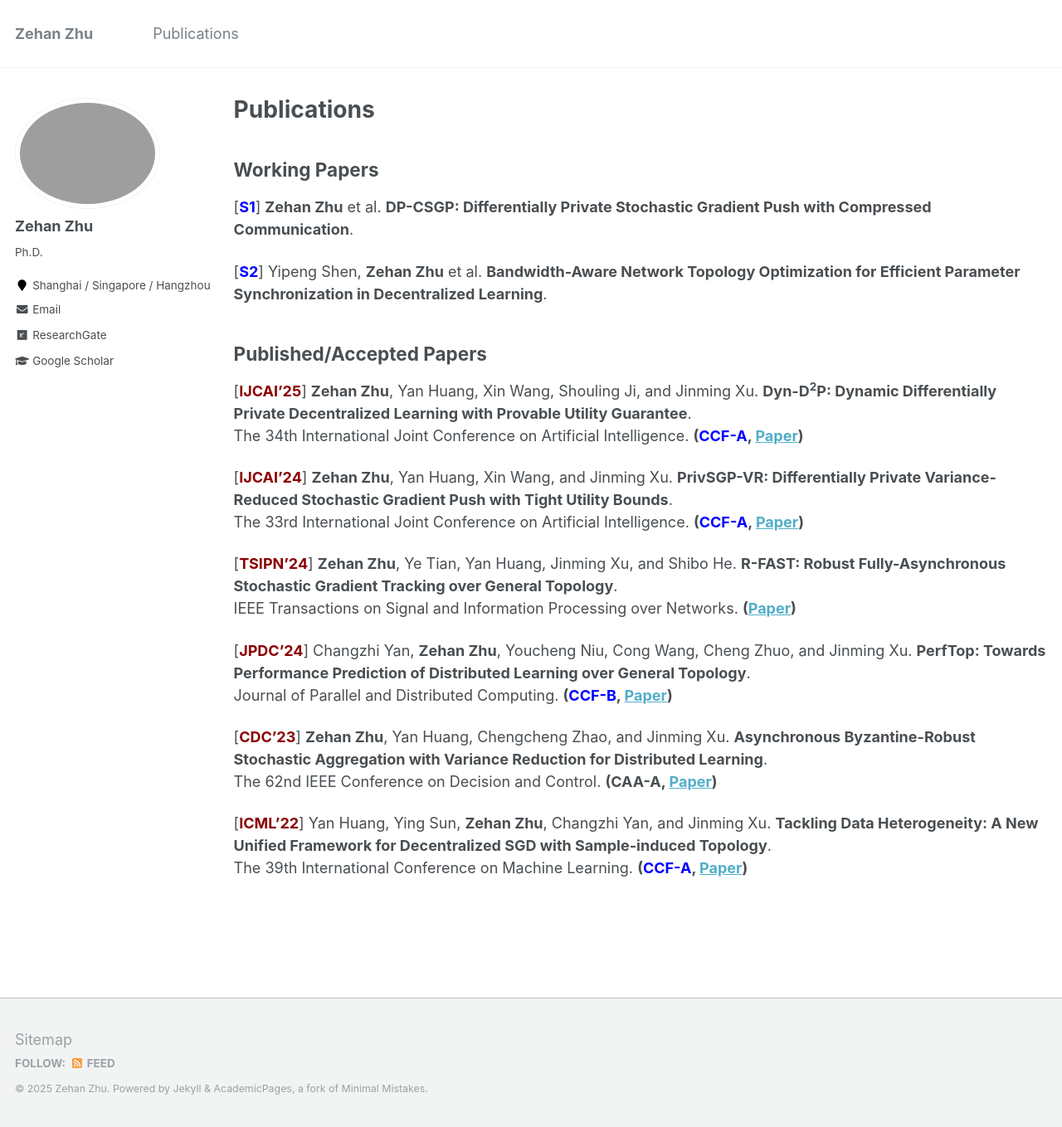
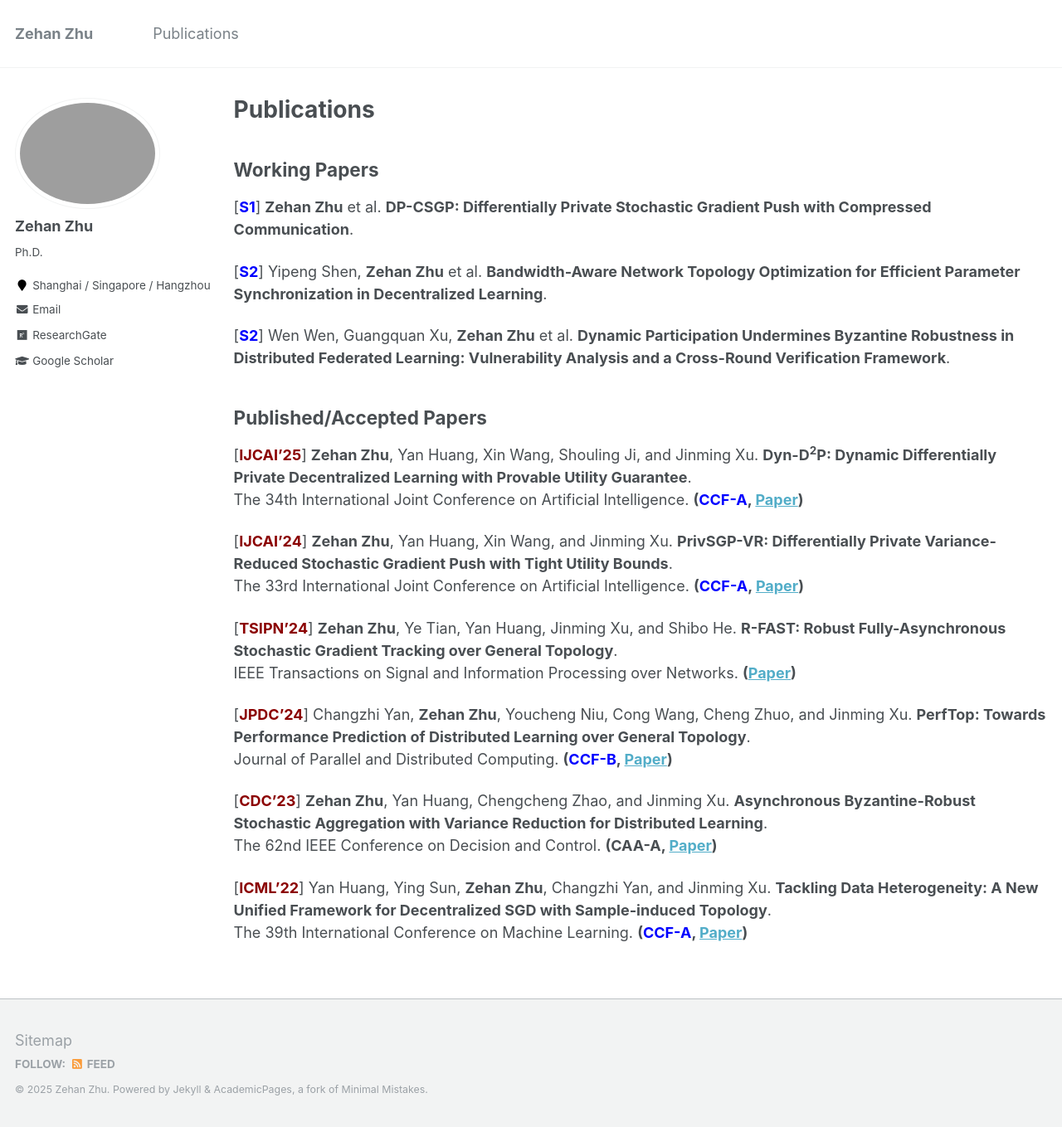
Before and after one commit to zehanzhu/zehanzhu.github.io, a Jekyll site: the page built from _pages/publications.md, in a window 1280 px wide and 1359 px high. Shown: the whole window at 83% size. Built offline with Jekyll 4.4.1, drawn with Linux system fonts in a browser that asks for light colours.

Commit message:
Update publications.md

```diff
--- a/_pages/publications.md
+++ b/_pages/publications.md
@@ -13,6 +13,8 @@ redirect_from:
 [**<span style="color:blue; font-weight:bold">S1</span>**] **Zehan Zhu** et al. **DP-CSGP: Differentially Private Stochastic Gradient Push with Compressed Communication**. <br>
 
 [**<span style="color:blue; font-weight:bold">S2</span>**] Yipeng Shen, **Zehan Zhu** et al. **Bandwidth-Aware Network Topology Optimization for Efficient Parameter Synchronization in Decentralized Learning**. <br>
+
+[**<span style="color:blue; font-weight:bold">S2</span>**] Wen Wen, Guangquan Xu, **Zehan Zhu** et al. **Dynamic Participation Undermines Byzantine Robustness in Distributed Federated Learning: Vulnerability Analysis and a Cross-Round Verification Framework**. <br>
 
 
 
```
